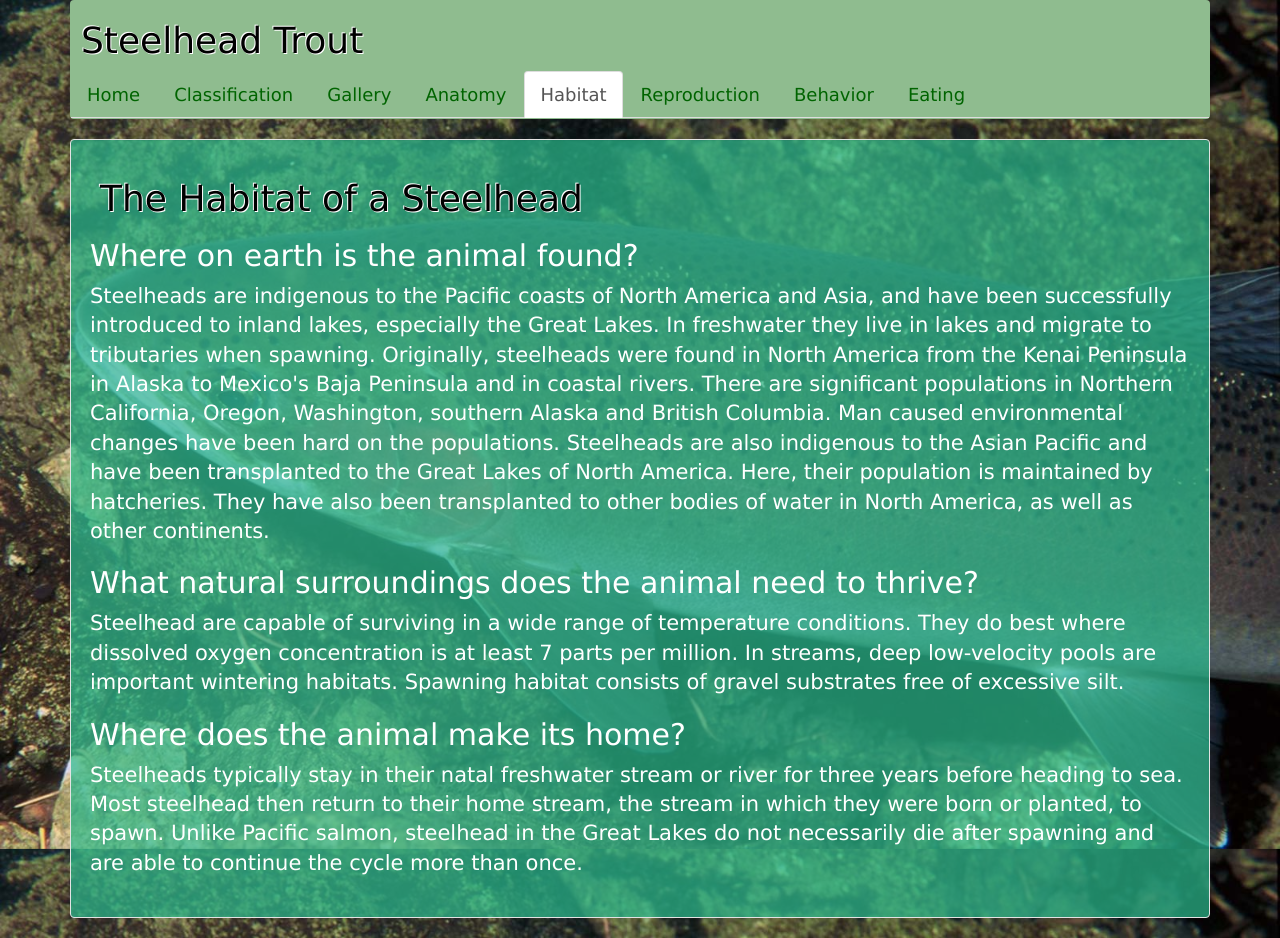
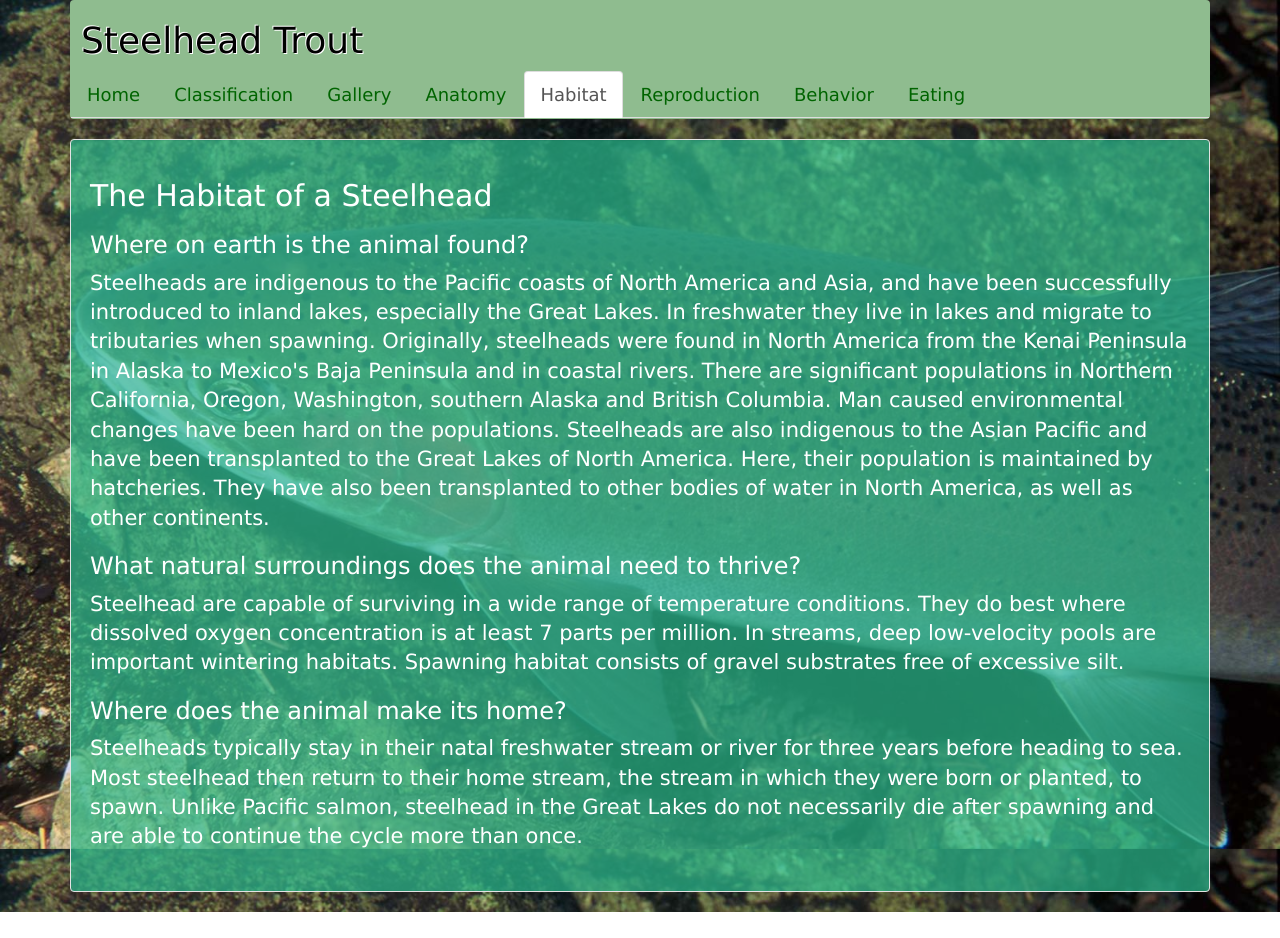
Before and after one commit to bdowboise/webd280-project2, a plain HTML site: page habitat.html in a window 1280 px wide. After the commit the page ends 912 px from the top, so only its background shows below. Drawn offline with nearby package versions, Linux system fonts and the light colour scheme.

Commit message:
Update habitat.html

```diff
--- a/habitat.html
+++ b/habitat.html
@@ -21,9 +21,9 @@
 <div class="container">
     <nav id="navbar" class="navbar navabar-default" role="navigation"></nav>
     <div class="col-xs-12 well">
-        <h1>The Habitat of a Steelhead</h1>
+        <h2>The Habitat of a Steelhead</h2>
 
-        <h2>Where on earth is the animal found?</h2>
+        <h3>Where on earth is the animal found?</h3>
 
         <p class="lead">Steelheads are indigenous to the Pacific coasts of North America and Asia, and have been
             successfully introduced to inland lakes, especially the Great Lakes. In freshwater they live in lakes and
@@ -35,13 +35,13 @@
             Lakes of North America. Here, their population is maintained by hatcheries. They have also been transplanted
             to other bodies of water in North America, as well as other continents.</p>
 
-        <h2>What natural surroundings does the animal need to thrive?</h2>
+        <h3>What natural surroundings does the animal need to thrive?</h3>
 
         <p class="lead">Steelhead are capable of surviving in a wide range of temperature conditions. They do best where
             dissolved oxygen concentration is at least 7 parts per million. In streams, deep low-velocity pools are
             important wintering habitats. Spawning habitat consists of gravel substrates free of excessive silt.</p>
 
-        <h2>Where does the animal make its home?</h2>
+        <h3>Where does the animal make its home?</h3>
 
         <p class="lead">Steelheads typically stay in their natal freshwater stream or river for three years before
             heading to sea. Most steelhead then return to their home stream, the stream in which they were born or
```
